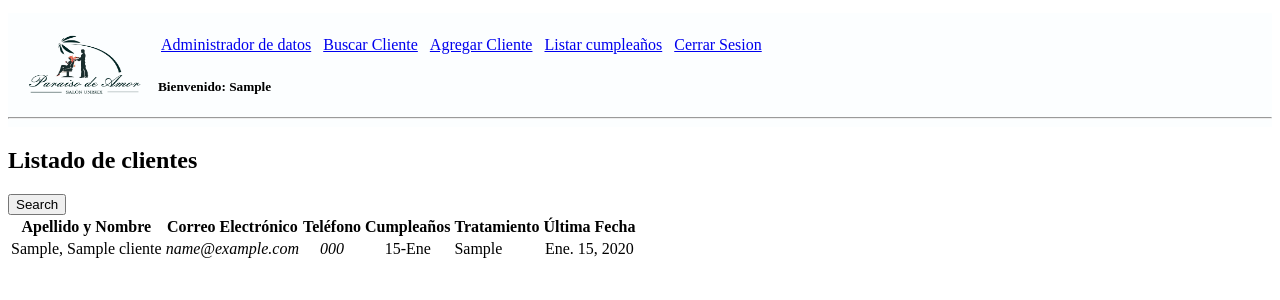
After one commit to erecoliza/paraiso, a Django app: page /clientes/ in a window 1280 px wide. The commit adds this page. Shown: the top 300 px of the page. Run offline with Django 3.2, Linux system fonts and the light colour scheme; a user stored in the database is signed in; tables that the repository leaves empty hold one stand-in row (values such as "Sample post").

Commit message:
Formulario de busqueda

```diff
--- a/paraiso/peluqueria/models.py
+++ b/paraiso/peluqueria/models.py
@@ -5,7 +5,6 @@ today = date.today
 class CumplenEsteMes(models.Manager):
     def get_queryset(self):
         return super().get_queryset().filter(Cumpleaños__month=today().month)
-
 
 class Cliente(models.Model):
     objects = models.Manager()
--- a/paraiso/peluqueria/templates/base.html
+++ b/paraiso/peluqueria/templates/base.html
@@ -16,9 +16,9 @@
             <tr>
                 <td><a href="/admin"> Administrador de datos</a></td>
                 <td>&nbsp;</td>
-                <td><a href="/cliente_add"> Agregar Cliente</a></td>
+                <td><a href="/cliente_buscar"> Buscar Cliente</a></td>
                 <td>&nbsp;</td>
-                <td><a href="/cliente_new"> Agregar Cliente(2)</td>
+                <td><a href="/cliente_add"> Agregar Cliente</td>
                 <td>&nbsp;</td>
                 <td><a href="/cumple"> Listar cumpleaños</a></td>
                 <td>&nbsp;</td>
@@ -30,6 +30,7 @@
 <hr>
 </div>
     <div id="content">
-        {% block content %}{% endblock %}
+        {% block content %}
+        {% endblock %}
     </div>
 </html>
--- /dev/null
+++ b/paraiso/peluqueria/templates/cliente.html
@@ -0,0 +1,43 @@
+{% extends "base.html" %}
+<div id="Inferior">
+
+  {% block content%}
+
+  <div class="container">
+
+      <h2>Listado de clientes</h2>
+
+      <form class="form-inline" action="" method="GET">
+          {{ form }}
+          <button class="btn" type="submit">Search</button>
+          </fieldset>
+      </form>
+
+      <table class="table table-bordered table-condensed">
+          <tr>
+            <th scope="col">Apellido y Nombre</th>
+            <th scope="col">Correo Electrónico</th>
+            <th scope="col">Teléfono</th>
+            <th scope="col">Cumpleaños</th>
+            <th scope="col">Tratamiento</th>
+            <th scope="col">Última Fecha</th>
+          </tr>
+          {% for cliente in object_list %}
+          <tr>
+            <td>{{ cliente.Apellido }}, {{ cliente.Nombre }}</td>
+            <td align="center"><address>{{ cliente.email }}</address></td>
+            <td align="center"><address>{{ cliente.Teléfono }}</address></td>
+            <td align="center">{{cliente.Cumpleaños|date:"d-M "}}</td>
+            <td>{{ cliente.Tratamiento }}</td>
+            <td align="center">{{cliente.fecha}}</td>
+          </tr>
+          {% endfor %}
+      </table>
+
+      {% if is_paginated %}
+          {% include "paginator.html" %}
+      {% endif %}
+
+  </div>
+
+  {% endblock %}
--- a/paraiso/peluqueria/urls.py
+++ b/paraiso/peluqueria/urls.py
@@ -1,14 +1,20 @@
 from django.conf.urls import patterns, include, url
 from django.contrib import admin
-from peluqueria.views import Menu, Cumple, Cliente_new,ClienteCreate
+from peluqueria.views import (Menu,
+Cliente_buscar,
+Cliente_list,
+ClienteCreate,
+Cumple)
+
 from . import views
 
 urlpatterns = patterns('',
 url(r'^$', 'django.contrib.auth.views.login',
  {'template_name':'inicio.html'}, name="login"),
  url(r'^menu/$', Menu.as_view(), name="menu"),
- url(r'^cliente_new/$', Cliente_new.as_view(), name='cliente_new'),
- url(r'cliente_add/$', ClienteCreate.as_view(), name='cliente-add'),
+ url(r'^cliente_buscar/$', views.Cliente_buscar, name="cliente_buscar"),
+ url(r'^clientes/$',Cliente_list.as_view(), name="clientes"),
+  url(r'cliente_add/$', ClienteCreate.as_view(), name='cliente-add'),
  url(r'^cumple/$',Cumple.as_view(), name="cumple"),
  url(r'^admin/', admin.site.urls),
  url(r'^cerrar/$', 'django.contrib.auth.views.logout_then_login',
--- a/paraiso/peluqueria/views.py
+++ b/paraiso/peluqueria/views.py
@@ -1,8 +1,10 @@
 from django.shortcuts import render, redirect
-from django.views.generic import TemplateView, ListView, FormView
+from django.views.generic import TemplateView, ListView, FormView, DetailView
 from django.contrib.auth.mixins import LoginRequiredMixin
 from django.http import HttpResponse
 from django.views.generic.edit import CreateView, UpdateView, DeleteView
+from django.db.models import Q
+from django.shortcuts import render_to_response
 
 import datetime
 from datetime import date
@@ -18,10 +20,29 @@ class Index(TemplateView):
 class Menu(LoginRequiredMixin, TemplateView):
     template_name = "menu.html"
 
-class Cliente_new(LoginRequiredMixin, FormView):
-    form_class = PostForm
-    template_name = "cliente_new.html"
-    success_url = "/cumple"
+#class Cliente_buscar(LoginRequiredMixin, CreateView):
+def Cliente_buscar(request):
+    model = Cliente
+    fields = ['Apellido']
+    return render_to_response('cliente_buscar.html')
+
+    model = Cliente
+    fields = ['Apellido']
+    template_name = "cliente_buscar.html"
+    success_url = "/clientes"
+
+    if 'q' in request.GET and request.GET['q']:
+        q = request.GET['q']
+        clientes = Clientes.objects.filter(Apellido__icontains=q)
+        return render_to_response('cliente.html', {'clientes': clientes, 'query': q})
+    else:
+        return HttpResponse('Ingrese un apellido a buscar.')
+
+class Cliente_list(LoginRequiredMixin, ListView):
+    def get_queryset(self):
+        return Cliente.objects.all().order_by('Apellido')
+    template_name = 'cliente.html'
+    context_object_name = 'cliente_list'
 
 class ClienteCreate(LoginRequiredMixin,CreateView):
     model = Cliente
```
Also changed, not shown: paraiso/paraiso/settings.py (+8 -0 lines), paraiso/peluqueria/menus.py (added, +46 -0 lines), paraiso/peluqueria/templates/cliente_buscar.html (added, +13 -0 lines).
